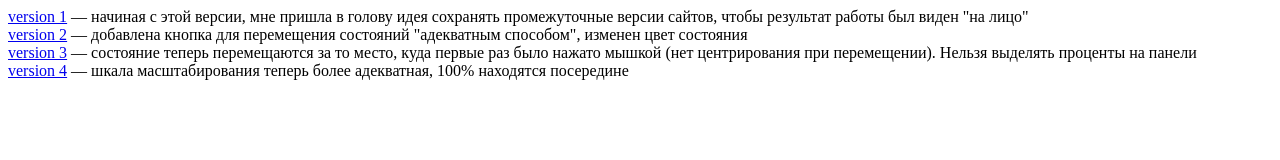
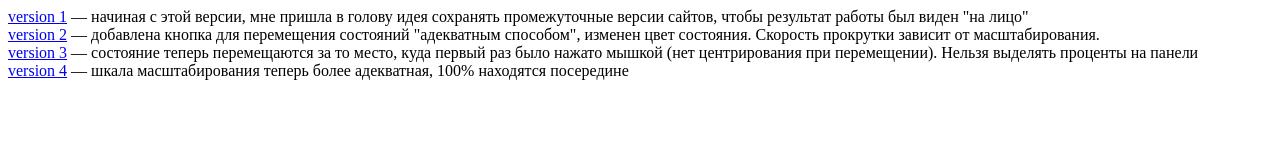
Before and after one commit to sodafago/bot-maker, a plain HTML site: page index.html in a window 1280 px wide. Drawn offline with Linux system fonts and the light colour scheme.

Commit message:
More correct description

```diff
--- a/index.html
+++ b/index.html
@@ -6,8 +6,8 @@
   </head>
   <body>
     <a href="builds/build1/index.html">version 1</a> — начиная с этой версии, мне пришла в голову идея сохранять промежуточные версии сайтов, чтобы результат работы был виден "на лицо" <br>
-    <a href="builds/build2/index.html">version 2</a> — добавлена кнопка для перемещения состояний "адекватным способом", изменен цвет состояния <br>
-    <a href="builds/build3/index.html">version 3</a> — состояние теперь перемещаются за то место, куда первые раз было нажато мышкой (нет центрирования при перемещении). Нельзя выделять проценты на панели <br>
+    <a href="builds/build2/index.html">version 2</a> — добавлена кнопка для перемещения состояний "адекватным способом", изменен цвет состояния. Скорость прокрутки зависит от масштабирования. <br>
+    <a href="builds/build3/index.html">version 3</a> — состояние теперь перемещаются за то место, куда первый раз было нажато мышкой (нет центрирования при перемещении). Нельзя выделять проценты на панели <br>
     <a href="builds/build4">version 4</a> — шкала масштабирования теперь более адекватная, 100% находятся посередине <br>
   </body>
 </html>
```
